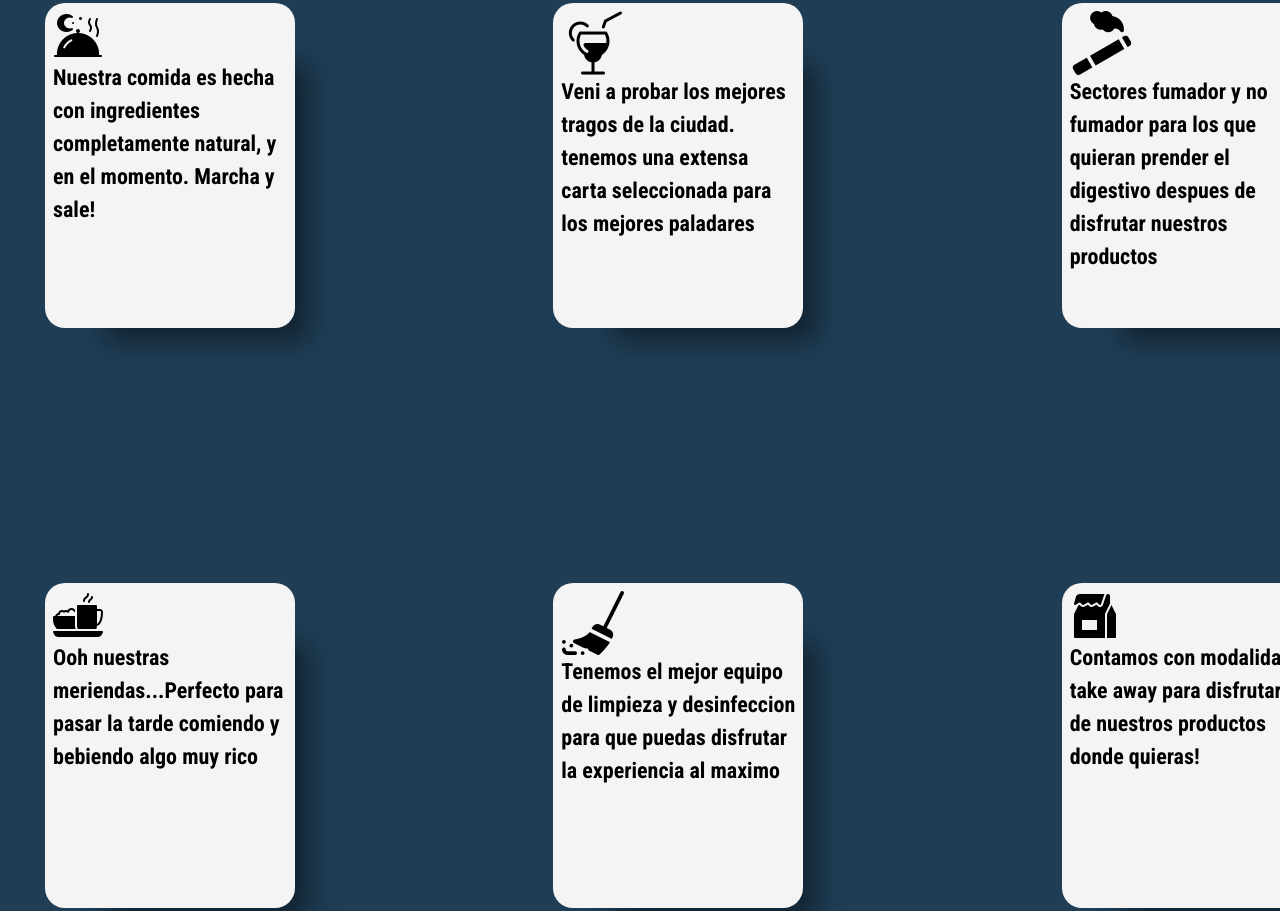
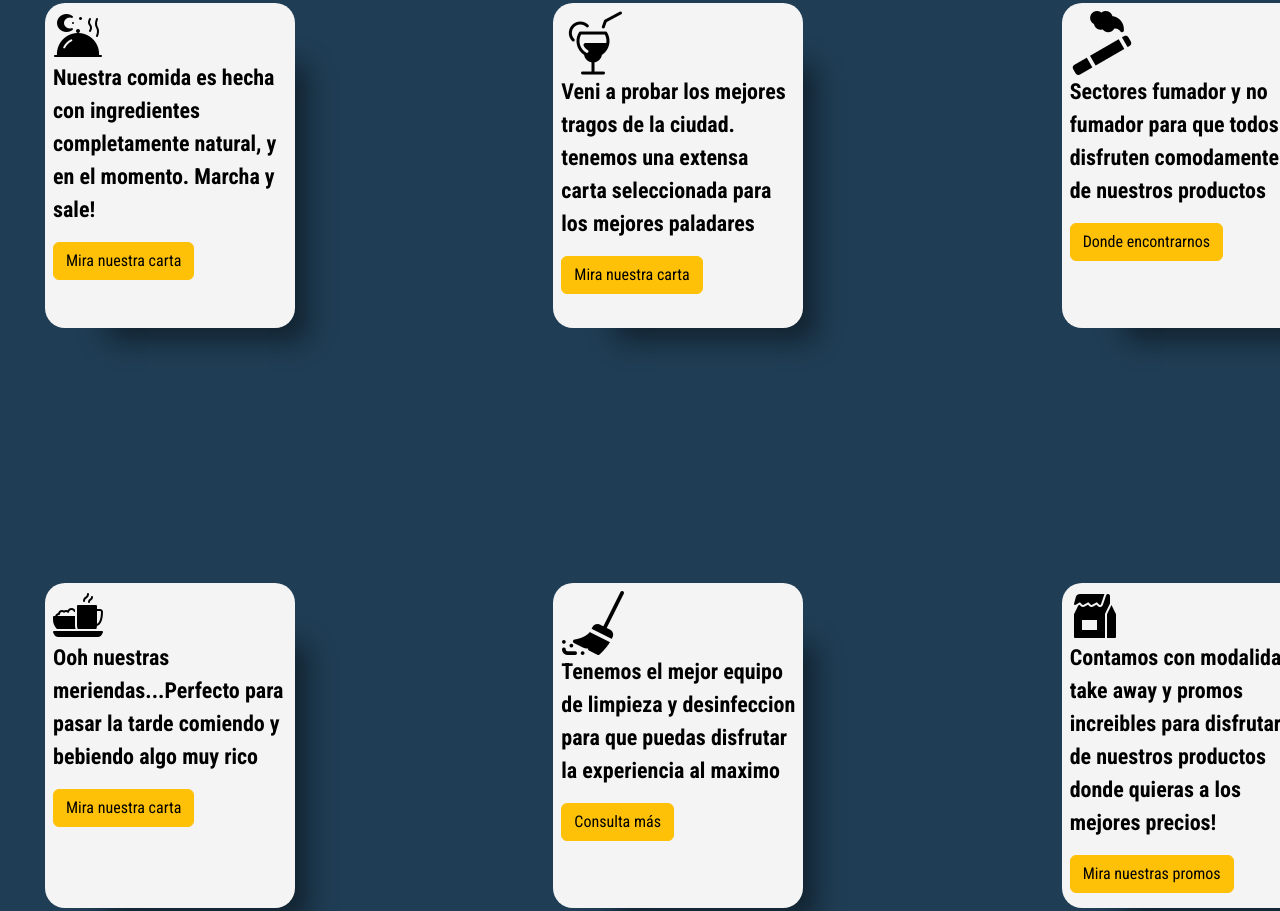
Before and after one commit to DjFernandoIslas/coderhouse-desarrollo-web-fernando-islas, a website: page index.html in a window 1280 px wide. Shown: the part 1931-2842 px from the top of the page. Drawn offline with nearby package versions, Linux system fonts and the light colour scheme.

Commit message:
botones en las cards

```diff
--- a/index.html
+++ b/index.html
@@ -116,27 +116,46 @@
   <div class="our_work_cards">
       <div class="our_work_cards-card card01">
         <img src="./images/Iconos/nuestra-comida.png" alt="icono comida">
-        <p>Nuestra comida es hecha con ingredientes completamente natural, y en el momento. Marcha y sale!</p>
+        <p>Nuestra comida es hecha con ingredientes completamente natural, y en el momento. Marcha y sale!
+          <div class="card-buttons">
+          <a class="btn btn-warning" href="./Menu.html" role="button">Mira nuestra carta</a>
+        </div>
+        </p>
       </div>
       <div class="our_work_cards-card card02">
         <img src="./images/Iconos/nuestra-bebida.png" alt="icono bebida">
         <p>Veni a probar los mejores tragos de la ciudad. tenemos una extensa carta seleccionada para los mejores paladares</p>
+        <div class="card-buttons">
+          <a class="btn btn-warning" href="./Menu.html" role="button">Mira nuestra carta</a>
         </div>
+      </div>
       <div class="our_work_cards-card card03">
         <img src="./images/Iconos/nuestra-merienda.png" alt="icono merienda">
         <p>Ooh nuestras meriendas...Perfecto para pasar la tarde comiendo y bebiendo algo muy rico</p>
+        <div class="card-buttons">
+          <a class="btn btn-warning" href="./Menu.html" role="button">Mira nuestra carta</a>
+        </div>
       </div>
       <div class="our_work_cards-card card04">
         <img src="./images/Iconos/nuestra-limpieza.png" alt="icono limpieza">
         <p>Tenemos el mejor equipo de limpieza y desinfeccion para que puedas disfrutar la experiencia al maximo</p>
+        <div class="card-buttons">
+          <a class="btn btn-warning" href="./Contactanos.html" role="button">Consulta más</a>
+        </div>
       </div>
       <div class="our_work_cards-card card05">
         <img src="./images/Iconos/smoking.png" alt="icono de cigarrillo">
-        <p>Sectores fumador y no fumador para los que quieran prender el digestivo despues de disfrutar nuestros productos</p>
+        <p>Sectores fumador y no fumador para que todos disfruten comodamente de nuestros productos</p>
+        <div class="card_buttons">
+          <a class="btn btn-warning" href="./Nosotros.html" role="button">Donde encontrarnos</a>
+        </div>
       </div>
       <div class="our_work_cards-card card06">
         <img src="./images/Iconos/take-away.png" alt="icono take away">
-        <p>Contamos con modalidad take away para disfrutar de nuestros productos donde quieras!</p>
+        <p>Contamos con modalidad take away y promos increibles para disfrutar de nuestros productos donde quieras a los mejores precios!</p>
+        <div class="card-buttons">
+          <a class="btn btn-warning" href="./Promos.html" role="button">Mira nuestras promos</a>
+        </div>
       </div>
   </div>
 </section>
```
